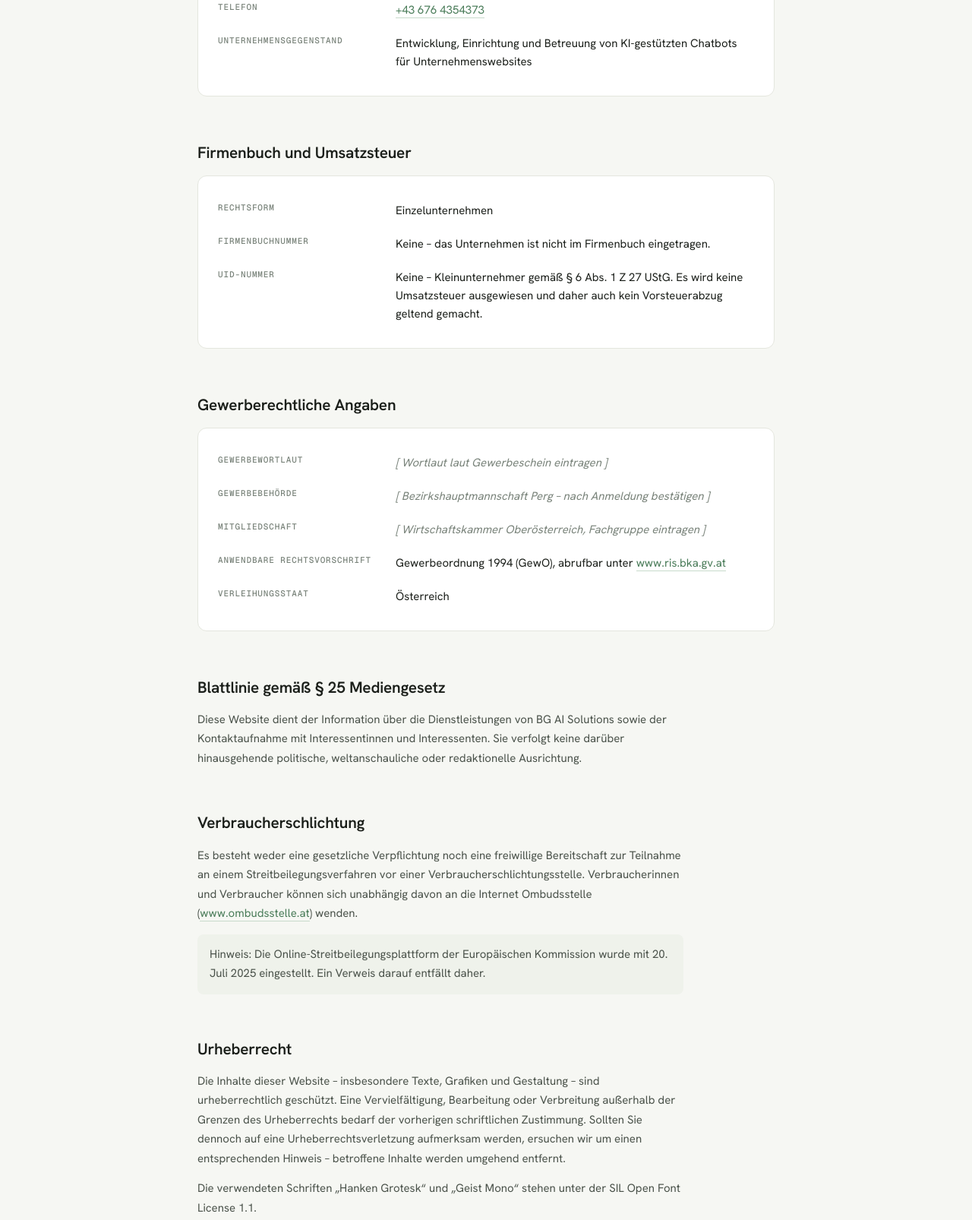
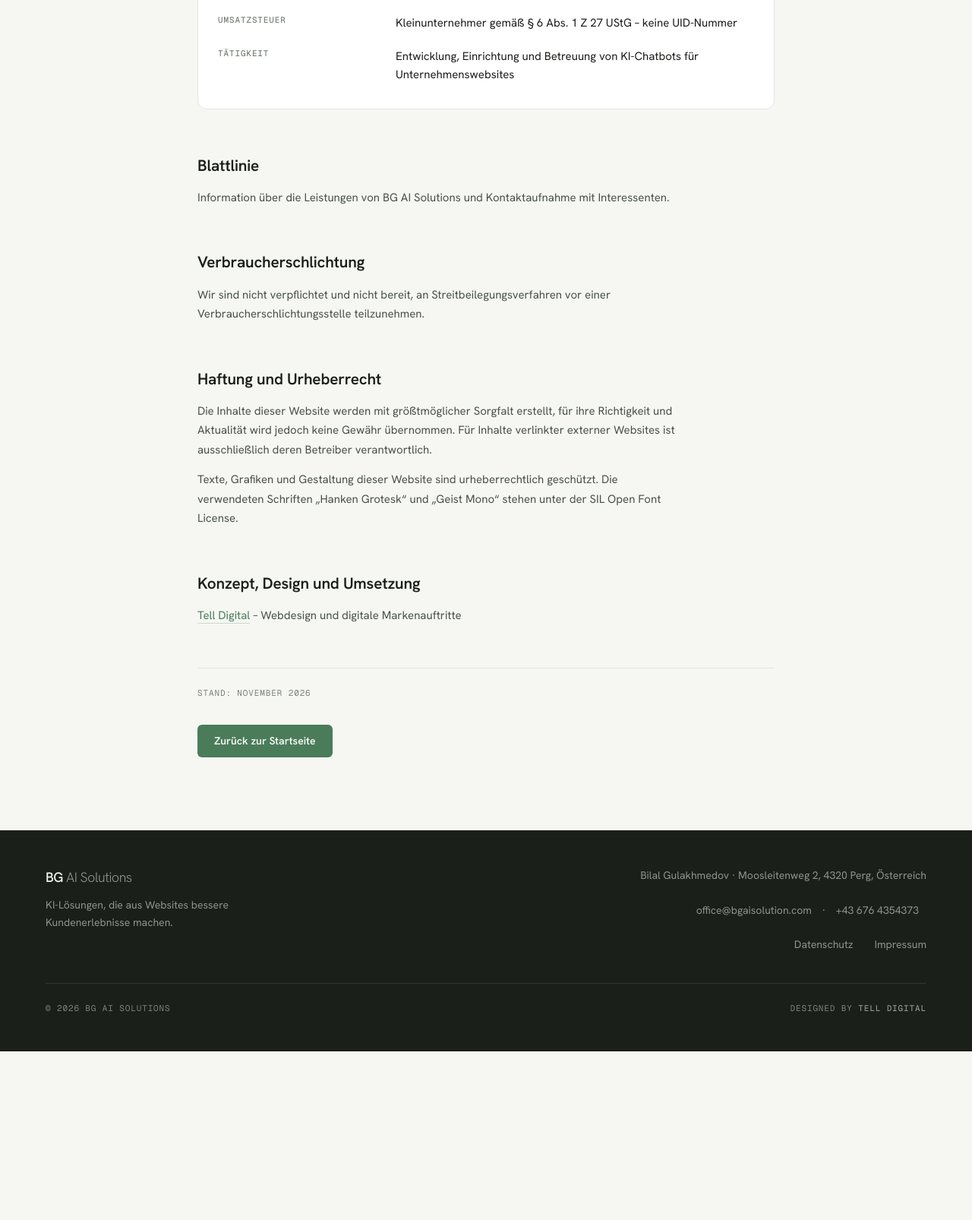
Before and after one commit to PaulPloier/bg-ai-solution, a plain HTML site: page impressum.html in a window 1280 px wide. Shown: the part 683-2289 px from the top of the page at 76% size. After the commit the page ends 2067 px from the top, so only its background shows below. Drawn offline with Linux system fonts and the light colour scheme.

Commit message:
Formular ohne Einrichtung, Impressum aufgeräumt, Tell-Digital-Credit
Kontaktformular: verschickt standardmäßig über PHP mail(), damit es
ohne Zugangsdaten funktioniert. SMTP wird nur verwendet, wenn eine
kontakt-config.php mit Passwort über public_html liegt.

Impressum: Stammdaten zusammengefasst, sichtbare Platzhalter entfernt
(gewerberechtlicher Block liegt als Kommentar bereit), überholten
Hinweis zur EU-Streitbeilegung gestrichen, Texte gestrafft.

Footer aller Seiten: "Designed by Tell Digital" mit Link,
im Impressum zusätzlich Konzept/Design/Umsetzung.

Co-Authored-By: Claude Opus 5.5 <noreply@anthropic.com>

```diff
--- a/impressum.html
+++ b/impressum.html
@@ -7,7 +7,7 @@
   <meta name="description" content="Impressum und Offenlegung gemäß § 5 ECG, § 14 UGB und §§ 24, 25 Mediengesetz.">
   <meta name="robots" content="noindex, follow">
   <link rel="stylesheet" href="fonts/fonts.css?v=1">
-  <link rel="stylesheet" href="styles.css?v=2">
+  <link rel="stylesheet" href="styles.css?v=3">
 </head>
 <body>
 
@@ -24,21 +24,20 @@
       <p class="eyebrow">Rechtliches</p>
       <h1 class="legal__title">Impressum</h1>
       <p class="legal__lead">
-        Informationspflicht gemäß § 5 E-Commerce-Gesetz (ECG), § 14 Unternehmensgesetzbuch (UGB)
-        und Offenlegungspflicht gemäß §§ 24, 25 Mediengesetz.
+        Angaben gemäß § 5 ECG, § 14 UGB und Offenlegung gemäß § 25 Mediengesetz.
       </p>
 
       <section class="legal__block">
-        <h2>Medieninhaber, Herausgeber und Diensteanbieter</h2>
+        <h2>Medieninhaber und Diensteanbieter</h2>
         <dl class="legal__data">
-          <dt>Name</dt>
+          <dt>Inhaber</dt>
           <dd>Bilal Gulakhmedov</dd>
 
-          <dt>Unternehmensbezeichnung</dt>
-          <dd>BG AI Solutions (nicht protokollierte Einzelunternehmung)</dd>
+          <dt>Unternehmen</dt>
+          <dd>BG AI Solutions<br>Einzelunternehmen, nicht im Firmenbuch eingetragen</dd>
 
           <dt>Anschrift</dt>
-          <dd>Moosleitenweg 2<br>4320 Perg<br>Österreich</dd>
+          <dd>Moosleitenweg 2<br>4320 Perg, Österreich</dd>
 
           <dt>E-Mail</dt>
           <dd><a href="mailto:office@bgaisolution.com">office@bgaisolution.com</a></dd>
@@ -46,112 +45,70 @@
           <dt>Telefon</dt>
           <dd><a href="tel:+436764354373">+43 676 4354373</a></dd>
 
-          <dt>Unternehmensgegenstand</dt>
-          <dd>Entwicklung, Einrichtung und Betreuung von KI-gestützten Chatbots für Unternehmenswebsites</dd>
-        </dl>
-      </section>
+          <dt>Umsatzsteuer</dt>
+          <dd>Kleinunternehmer gemäß § 6 Abs. 1 Z 27 UStG – keine UID-Nummer</dd>
 
-      <section class="legal__block">
-        <h2>Firmenbuch und Umsatzsteuer</h2>
-        <dl class="legal__data">
-          <dt>Rechtsform</dt>
-          <dd>Einzelunternehmen</dd>
-
-          <dt>Firmenbuchnummer</dt>
-          <dd>Keine – das Unternehmen ist nicht im Firmenbuch eingetragen.</dd>
-
-          <dt>UID-Nummer</dt>
-          <dd>
-            Keine – Kleinunternehmer gemäß § 6 Abs. 1 Z 27 UStG.
-            Es wird keine Umsatzsteuer ausgewiesen und daher auch kein Vorsteuerabzug geltend gemacht.
-          </dd>
+          <dt>Tätigkeit</dt>
+          <dd>Entwicklung, Einrichtung und Betreuung von KI-Chatbots für Unternehmenswebsites</dd>
         </dl>
       </section>
 
       <!--
-        WICHTIG – vor dem Livegang ausfüllen:
-        Die folgenden drei Angaben sind gemäß § 5 ECG verpflichtend, sobald das Gewerbe
-        angemeldet ist. Nach der Anmeldung bei der Bezirkshauptmannschaft Perg hier
-        eintragen: exakter Gewerbewortlaut laut Gewerbeschein, zuständige Behörde und
-        WKO-Fachgruppe. Bis dahin darf die Website nicht öffentlich Leistungen anbieten.
-      -->
+        NACH DER GEWERBEANMELDUNG EINFÜGEN (Pflicht gemäß § 5 ECG):
+        Diesen Block hier einsetzen und die Werte vom Gewerbeschein übernehmen.
+
       <section class="legal__block">
         <h2>Gewerberechtliche Angaben</h2>
         <dl class="legal__data">
-          <dt>Gewerbewortlaut</dt>
-          <dd class="legal__todo">[ Wortlaut laut Gewerbeschein eintragen ]</dd>
-
+          <dt>Gewerbe</dt>
+          <dd>WORTLAUT LAUT GEWERBESCHEIN</dd>
           <dt>Gewerbebehörde</dt>
-          <dd class="legal__todo">[ Bezirkshauptmannschaft Perg – nach Anmeldung bestätigen ]</dd>
-
-          <dt>Mitgliedschaft</dt>
-          <dd class="legal__todo">[ Wirtschaftskammer Oberösterreich, Fachgruppe eintragen ]</dd>
-
-          <dt>Anwendbare Rechtsvorschrift</dt>
-          <dd>
-            Gewerbeordnung 1994 (GewO), abrufbar unter
-            <a href="https://www.ris.bka.gv.at" target="_blank" rel="noopener noreferrer">www.ris.bka.gv.at</a>
-          </dd>
-
-          <dt>Verleihungsstaat</dt>
-          <dd>Österreich</dd>
+          <dd>Bezirkshauptmannschaft Perg</dd>
+          <dt>Kammer</dt>
+          <dd>Wirtschaftskammer Oberösterreich, FACHGRUPPE</dd>
+          <dt>Rechtsvorschrift</dt>
+          <dd>Gewerbeordnung 1994, <a href="https://www.ris.bka.gv.at" target="_blank" rel="noopener noreferrer">www.ris.bka.gv.at</a></dd>
         </dl>
       </section>
+      -->
 
       <section class="legal__block">
-        <h2>Blattlinie gemäß § 25 Mediengesetz</h2>
+        <h2>Blattlinie</h2>
         <p>
-          Diese Website dient der Information über die Dienstleistungen von BG AI Solutions
-          sowie der Kontaktaufnahme mit Interessentinnen und Interessenten. Sie verfolgt keine
-          darüber hinausgehende politische, weltanschauliche oder redaktionelle Ausrichtung.
+          Information über die Leistungen von BG AI Solutions und Kontaktaufnahme mit Interessenten.
         </p>
       </section>
 
       <section class="legal__block">
         <h2>Verbraucherschlichtung</h2>
         <p>
-          Es besteht weder eine gesetzliche Verpflichtung noch eine freiwillige Bereitschaft
-          zur Teilnahme an einem Streitbeilegungsverfahren vor einer Verbraucherschlichtungsstelle.
-          Verbraucherinnen und Verbraucher können sich unabhängig davon an die Internet Ombudsstelle
-          (<a href="https://www.ombudsstelle.at" target="_blank" rel="noopener noreferrer">www.ombudsstelle.at</a>) wenden.
-        </p>
-        <p class="legal__note">
-          Hinweis: Die Online-Streitbeilegungsplattform der Europäischen Kommission wurde mit
-          20. Juli 2025 eingestellt. Ein Verweis darauf entfällt daher.
+          Wir sind nicht verpflichtet und nicht bereit, an Streitbeilegungsverfahren vor einer
+          Verbraucherschlichtungsstelle teilzunehmen.
         </p>
       </section>
 
       <section class="legal__block">
-        <h2>Urheberrecht</h2>
+        <h2>Haftung und Urheberrecht</h2>
         <p>
-          Die Inhalte dieser Website – insbesondere Texte, Grafiken und Gestaltung – sind
-          urheberrechtlich geschützt. Eine Vervielfältigung, Bearbeitung oder Verbreitung
-          außerhalb der Grenzen des Urheberrechts bedarf der vorherigen schriftlichen Zustimmung.
-          Sollten Sie dennoch auf eine Urheberrechtsverletzung aufmerksam werden, ersuchen wir
-          um einen entsprechenden Hinweis – betroffene Inhalte werden umgehend entfernt.
+          Die Inhalte dieser Website werden mit größtmöglicher Sorgfalt erstellt, für ihre
+          Richtigkeit und Aktualität wird jedoch keine Gewähr übernommen. Für Inhalte verlinkter
+          externer Websites ist ausschließlich deren Betreiber verantwortlich.
         </p>
         <p>
-          Die verwendeten Schriften „Hanken Grotesk“ und „Geist Mono“ stehen unter der
-          SIL Open Font License 1.1.
+          Texte, Grafiken und Gestaltung dieser Website sind urheberrechtlich geschützt. Die
+          verwendeten Schriften „Hanken Grotesk“ und „Geist Mono“ stehen unter der SIL Open Font License.
         </p>
       </section>
 
       <section class="legal__block">
-        <h2>Haftung für Inhalte und Links</h2>
+        <h2>Konzept, Design und Umsetzung</h2>
         <p>
-          Die Inhalte dieser Website werden mit größtmöglicher Sorgfalt erstellt. Für die
-          Richtigkeit, Vollständigkeit und Aktualität der Inhalte kann jedoch keine Gewähr
-          übernommen werden.
-        </p>
-        <p>
-          Diese Website enthält Links zu externen Websites Dritter, auf deren Inhalte kein
-          Einfluss besteht. Für diese fremden Inhalte ist stets der jeweilige Anbieter
-          verantwortlich. Zum Zeitpunkt der Verlinkung waren keine Rechtsverletzungen erkennbar.
-          Bei Bekanntwerden von Rechtsverletzungen werden entsprechende Links umgehend entfernt.
+          <a href="https://telldigital.at" target="_blank" rel="noopener">Tell Digital</a> –
+          Webdesign und digitale Markenauftritte
         </p>
       </section>
 
-      <p class="legal__updated">Stand: August 2026</p>
+      <p class="legal__updated">Stand: November 2026</p>
 
       <div class="legal__back">
         <a href="index.html" class="btn btn--primary">Zurück zur Startseite</a>
@@ -178,6 +135,10 @@
         </nav>
       </div>
     </div>
+    <div class="container footer__credit">
+      <span>© 2026 BG AI Solutions</span>
+      <a href="https://telldigital.at" target="_blank" rel="noopener">Designed by <strong>Tell Digital</strong></a>
+    </div>
   </footer>
 
 </body>
--- a/styles.css
+++ b/styles.css
@@ -1177,6 +1177,27 @@ h3 {
   transition: color 0.18s ease;
 }
 .footer__meta a:hover { color: #F6F7F3; }
+
+/* Credit-Zeile unter dem Footer */
+.footer__credit {
+  display: flex;
+  justify-content: space-between;
+  align-items: center;
+  gap: 16px;
+  flex-wrap: wrap;
+  margin-top: 40px;
+  padding-top: 24px;
+  border-top: 1px solid rgba(246, 247, 243, 0.1);
+  font-family: var(--mono);
+  font-size: 11px;
+  letter-spacing: 0.08em;
+  text-transform: uppercase;
+  color: rgba(246, 247, 243, 0.45);
+}
+.footer__credit a { transition: color 0.18s ease; }
+.footer__credit a strong { font-weight: 500; color: var(--dark-soft); transition: color 0.18s ease; }
+.footer__credit a:hover,
+.footer__credit a:hover strong { color: #F6F7F3; }
 
 /* ============================================================
    RECHTSSEITEN (Impressum, Datenschutz)
```
Also changed, not shown: datenschutz.html (+5 -1 lines), index.html (+5 -1 lines), 2 other files.
